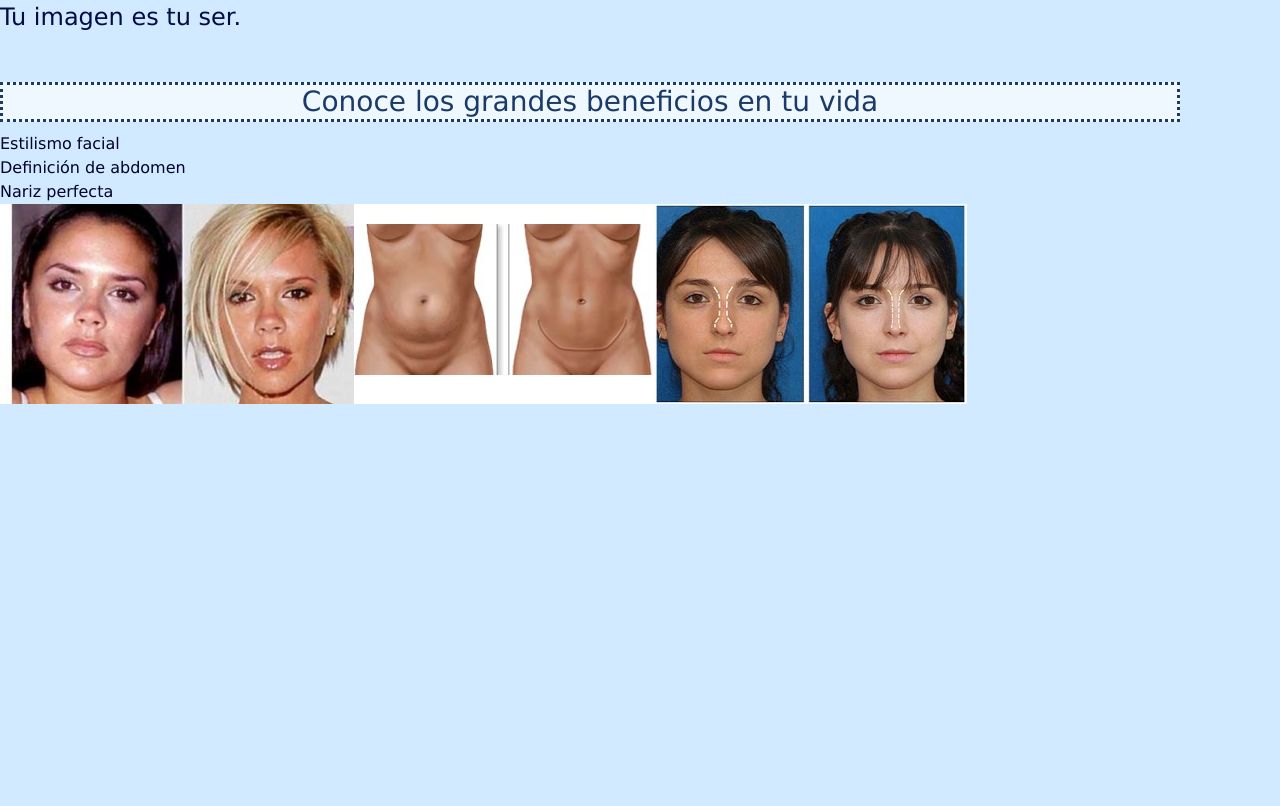
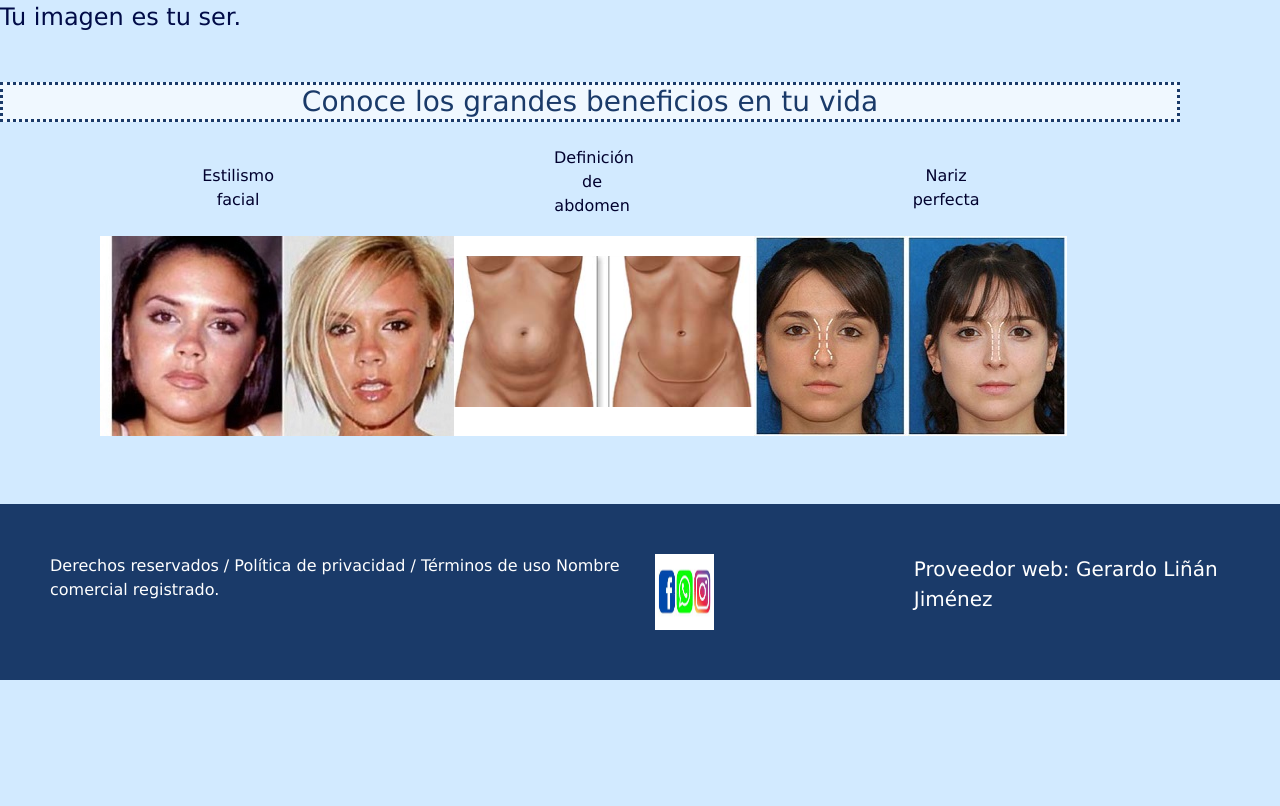
Before and after one commit to glinan84/Dr_Carlos_Abundis, a plain HTML site: page index.html in a window 1280 px wide. Shown: the part 354-1160 px from the top of the page. After the commit the page ends 1034 px from the top, so only its background shows below. Drawn offline with nearby package versions, Linux system fonts and the light colour scheme.

Commit message:
modificacion beneficios en tabla

```diff
--- a/index.html
+++ b/index.html
@@ -43,7 +43,6 @@
     Conoce los grandes beneficios en tu vida
 </h3>
 <section class="beneficios">
-        <div class="titulos__tabla--inicio">
         <div class="estilismo">Estilismo facial</div>
         <div class="abdomen">Definición de abdomen</div>
         <div class="nariz">Nariz perfecta</div>
--- a/style.css
+++ b/style.css
@@ -75,18 +75,26 @@ h5{
     background-color: aliceblue;
     border-style:dotted;
     text-align:center ;
-}
+    justify-content: center;}
 
+.beneficios,
 .estilismo,
 .abdomen,
 .nariz{
     display: grid;
-    grid-template-rows: 30% 30% 30%;
+    grid-template-columns: 30% 30% 30%;
+    grid-template-rows: 50% 50%;
+    align-items: center;
+    align-content: center;
+    text-align: center;
+    margin-left: 100px;
 }
 
 .imagenes{
     display: grid;
     grid-template-columns: 1fr 1fr 1fr;
+    grid-column: "estilismo abdomen nariz" 1fr 1fr 1fr;
+    grid-template-rows: 50% 50%;
 }
 
 .ul__menu--inicio,
@@ -188,7 +196,7 @@ footer{
     background-color: rgb(26, 58, 105);
     color: white;
     padding: 50px;
-    margin-top: 50px;;
+    margin-top: 100px;;
     display: flex;
     justify-content: center;
 }
```
Also changed, not shown: secciones/presentacion.html (+0 -2 lines).
